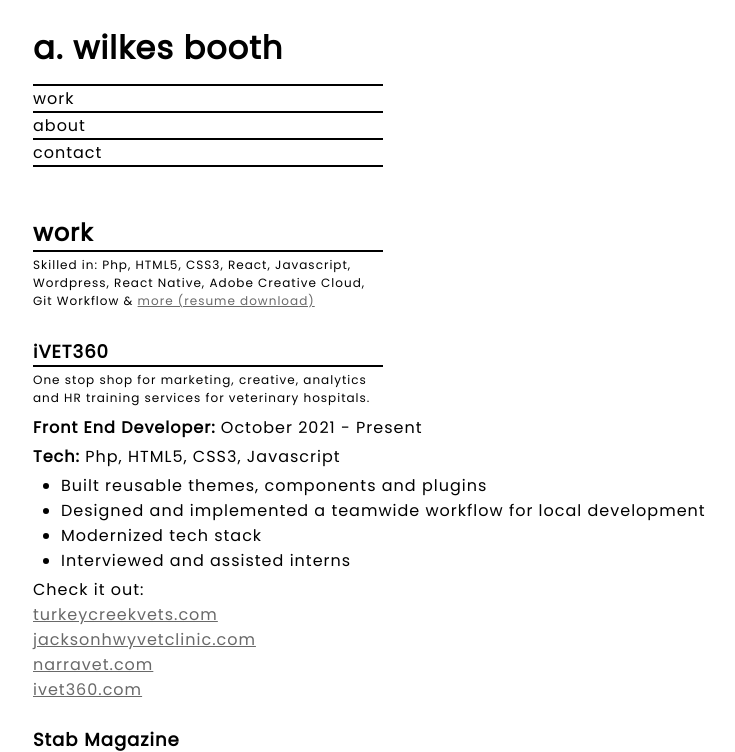
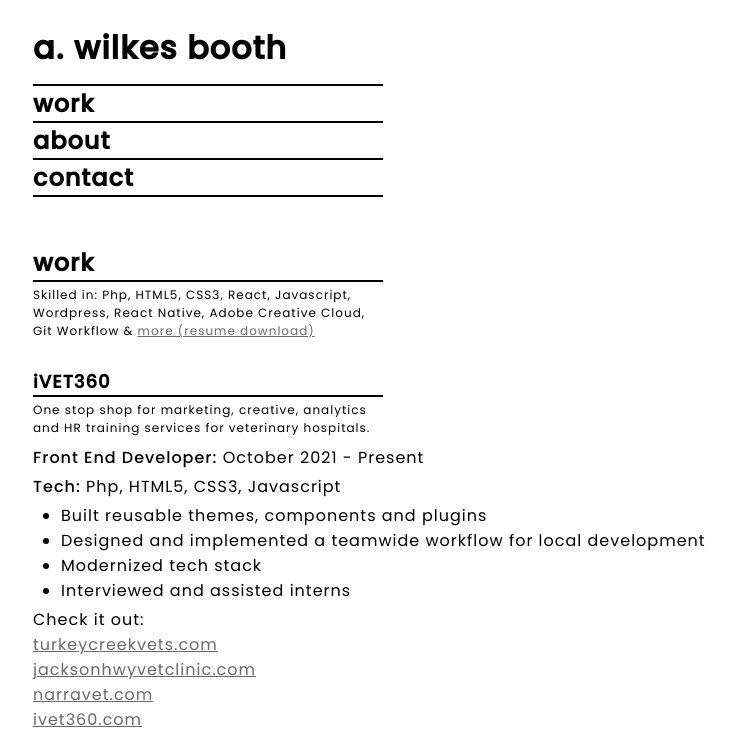
Before and after one commit to boothaw/awilkesbooth, a plain HTML site: page index.html in a window 1280 px wide. Shown: the top 752 px of the page, without its empty margins (169-904 px from the left). Drawn offline with Linux system fonts and the light colour scheme.

Commit message:
updated styling and fonts

```diff
--- a/index.html
+++ b/index.html
@@ -1,13 +1,15 @@
 <!DOCTYPE html>
-<html>
+<html lang="en">
 
 <head>
 	<meta charset="UTF-8">
 	<title>a. wilkes booth</title>
 	<link rel="stylesheet" type="text/css" href="styles.css">
 	<meta name="viewport" content="width=device-width, initial-scale=1" />
-	<meta name="description" content="Portfolio for A. Wilkes Booth. Welcome.">
-	<link href="https://fonts.googleapis.com/css?family=Poppins" rel="stylesheet">
+	<meta name="description" content="Wilkes Booth | Portfolio | Welcome">
+	<link rel="preconnect" href="https://fonts.googleapis.com">
+	<link rel="preconnect" href="https://fonts.gstatic.com" crossorigin>
+	<link href="https://fonts.googleapis.com/css2?family=Poppins:wght@400;500&display=swap" rel="stylesheet">
 	<link rel="icon" href="/favicon.ico" type="image/x-icon" />
 </head>
 
--- a/styles.scss
+++ b/styles.scss
@@ -15,6 +15,7 @@
     color: black;
     margin: 0;
     scroll-behavior: smooth;
+	font-weight: 400;
   }
 
   @media screen  {
@@ -48,13 +49,18 @@
     }
   }
 
-  .header a {
+  .header a:not(:first-of-type) {
     text-decoration: none;
     color: black;
+	font-size: 1.5em;
+	font-weight: 600;
   }
 
   .header a:first-child {
     border: none;
+	text-decoration: none;
+    color: black;
+	font-size: 1em
   }
 
   .surf-forecast-container{
@@ -131,6 +137,7 @@
     border-bottom: 2px solid black;
     margin: 0;
     max-width: 350px;
+	font-size: 1.5em;
   }
 
   .header a:nth-child(3){
@@ -155,7 +162,7 @@
   }
 
   .section p span{
-    font-weight: bold;
+    font-weight: 500;
   }
 
   .section .skills {
```
Also changed, not shown: styles.css, 1 other file.
